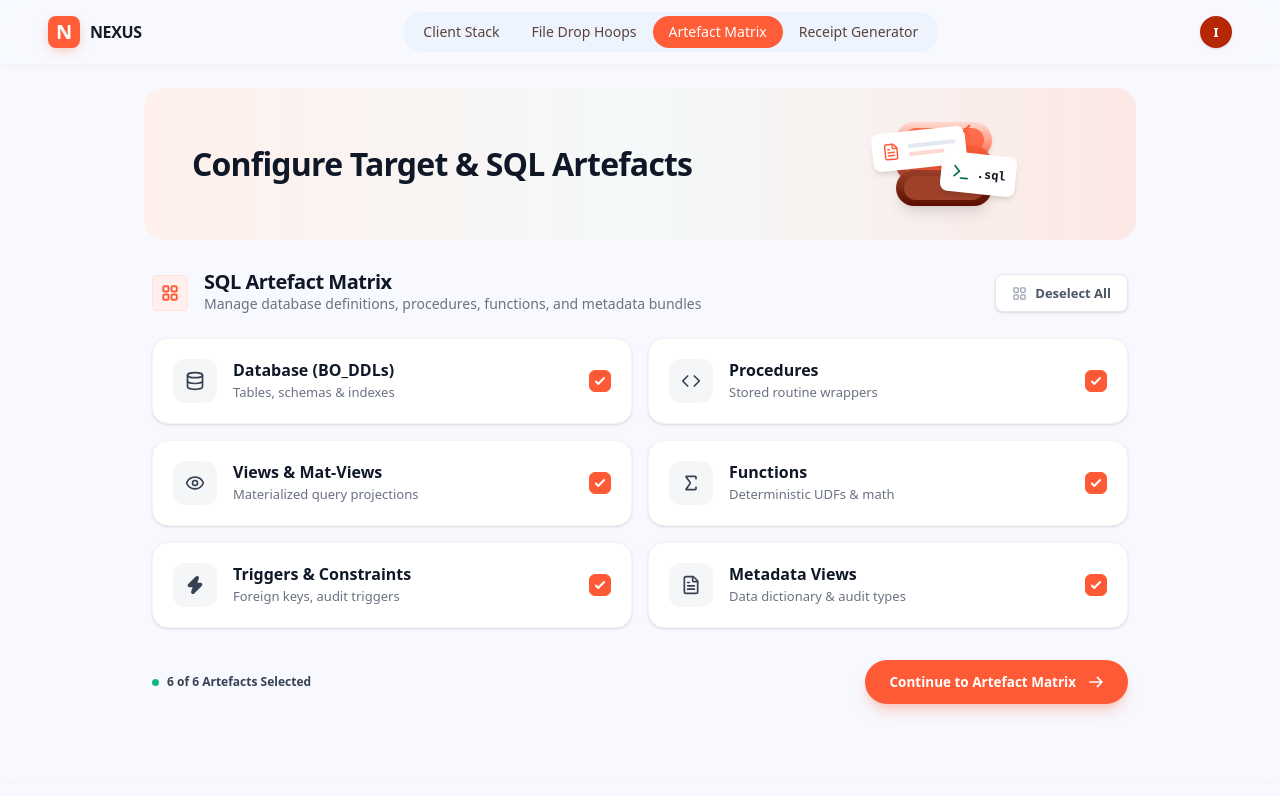
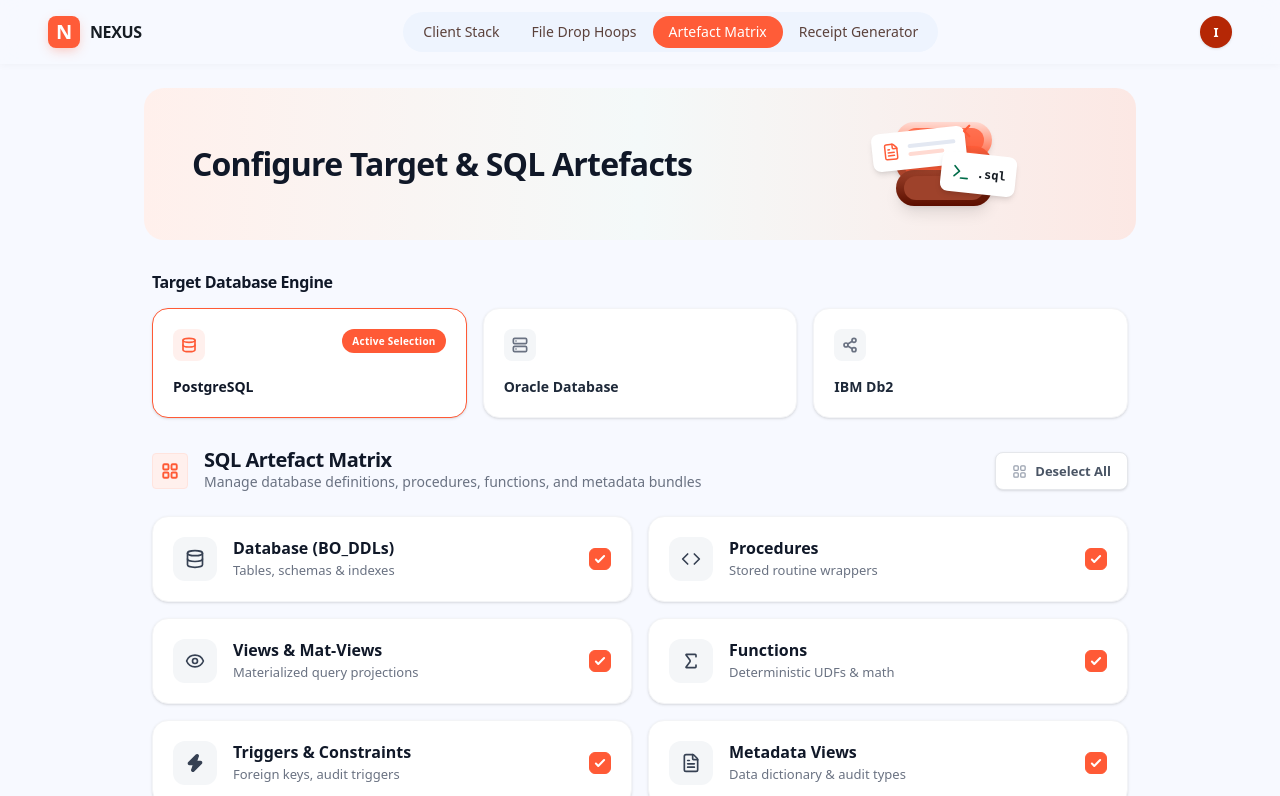
Before and after one commit to BadalNagpal/bo-delivery-frontend, a Next.js app: page /artefact-matrix in a window 1280 px wide. Shown: the top 796 px of the page. Built offline with nearby package versions, Linux system fonts and the light colour scheme.

Commit message:
added-target-db-engine-screen3

```diff
--- a/app/artefact-matrix/page.tsx
+++ b/app/artefact-matrix/page.tsx
@@ -2,10 +2,11 @@
 
 import { motion } from "framer-motion";
 import { useState } from "react";
-import { Database, Code, Eye, Sigma, Zap, FileText, Terminal } from "lucide-react";
+import { Database, Code, Eye, Sigma, Zap, FileText, Terminal, Server, Share2 } from "lucide-react";
 
 export default function ArtefactMatrix() {
   const [selected, setSelected] = useState([true, true, true, true, true, true]);
+  const [activeDb, setActiveDb] = useState("PostgreSQL");
 
   const toggleAll = () => {
     const allSelected = selected.every((v) => v);
@@ -112,6 +113,49 @@ export default function ArtefactMatrix() {
         </div>
       </div>
 
+      {/* Target Database Engine Section */}
+      <div className="mb-8 px-2">
+        <h2 className="text-[16px] font-bold text-gray-900 mb-4 tracking-tight">Target Database Engine</h2>
+        <div className="grid grid-cols-1 md:grid-cols-3 gap-4">
+          {[
+            { name: "PostgreSQL", icon: Database },
+            { name: "Oracle Database", icon: Server },
+            { name: "IBM Db2", icon: Share2 }
+          ].map((db) => {
+            const isActive = activeDb === db.name;
+            const Icon = db.icon;
+
+            return (
+              <div
+                key={db.name}
+                onClick={() => setActiveDb(db.name)}
+                className={`bg-white rounded-[16px] p-5 relative shadow-sm cursor-pointer transition-all h-[110px] flex flex-col justify-between ${
+                  isActive
+                    ? 'border border-[#FF5A36] shadow-[0_4px_15px_rgba(255,90,54,0.08)]'
+                    : 'border border-gray-100 hover:border-gray-200 hover:shadow-md'
+                }`}
+              >
+                <div className="flex justify-between items-start">
+                  <div className={`w-8 h-8 rounded-lg flex items-center justify-center ${
+                    isActive ? 'bg-[#FFF0ED] text-[#FF5A36]' : 'bg-[#F4F6F8] text-gray-500'
+                  }`}>
+                    <Icon className="w-4 h-4" strokeWidth={2.5} />
+                  </div>
+                  {isActive && (
+                    <div className="bg-[#FF5A36] text-white px-2.5 py-0.5 rounded-full text-[10px] font-bold tracking-wide">
+                      Active Selection
+                    </div>
+                  )}
+                </div>
+                <div className={`text-[14px] ${isActive ? 'font-bold text-gray-900' : 'font-semibold text-gray-800'}`}>
+                  {db.name}
+                </div>
+              </div>
+            );
+          })}
+        </div>
+      </div>
+
       {/* Main Content Header */}
       <div className="mb-6 flex flex-col md:flex-row md:items-center justify-between gap-4 px-2">
         <div className="flex items-center gap-4">
```
